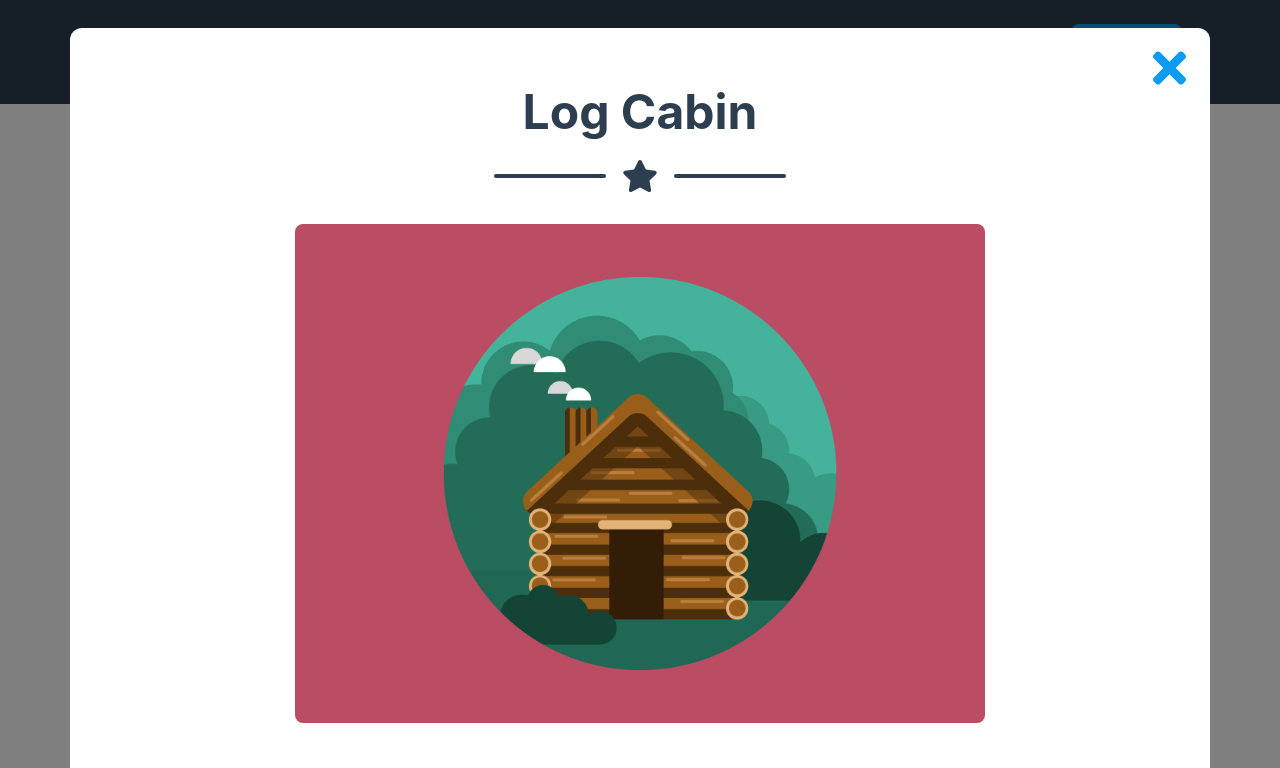
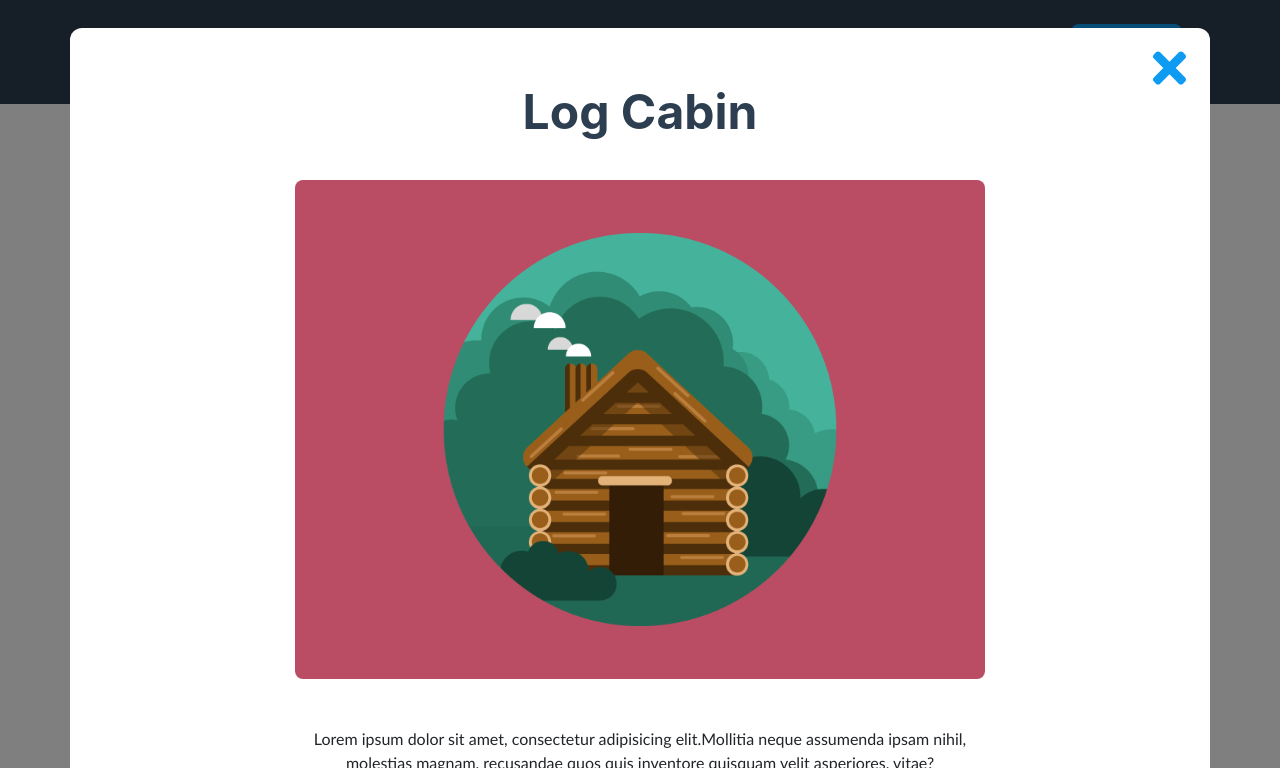
Before and after one commit to faellopis/mywebpagetest, a plain HTML site: page index.html in a window 1280 px wide. Both pictures are taken after a click on the element 260 px from the left and 351 px from the top of the page. Shown: the top 768 px of the page. Drawn offline with nearby package versions, Linux system fonts and the light colour scheme; a web font is replaced by a local one.

Commit message:
Update index.html

```diff
--- a/index.html
+++ b/index.html
@@ -119,13 +119,7 @@
                             <div class="row justify-content-center">
                                 <div class="col-lg-8">
                                     <!-- Portfolio Modal - Title-->
-                                    <h2 class="portfolio-modal-title text-secondary mb-0">Log Cabin</h2>
-                                    <!-- Icon Divider-->
-                                    <div class="divider-custom">
-                                        <div class="divider-custom-line"></div>
-                                        <div class="divider-custom-icon"><i class="fas fa-star"></i></div>
-                                        <div class="divider-custom-line"></div>
-                                    </div>
+                                    <h2 class="portfolio-modal-title text-secondary mb-5">Log Cabin</h2>
                                     <!-- Portfolio Modal - Image--><img class="img-fluid rounded mb-5" src="assets/img/portfolio/cabin.png" alt="Log Cabin"/>
                                     <!-- Portfolio Modal - Text-->
                                     <p class="mb-5">Lorem ipsum dolor sit amet, consectetur adipisicing elit.Mollitia neque assumenda ipsam nihil, molestias magnam, recusandae quos quis inventore quisquam velit asperiores, vitae? Reprehenderit soluta, eos quod consequuntur itaque. Nam.</p>
```
